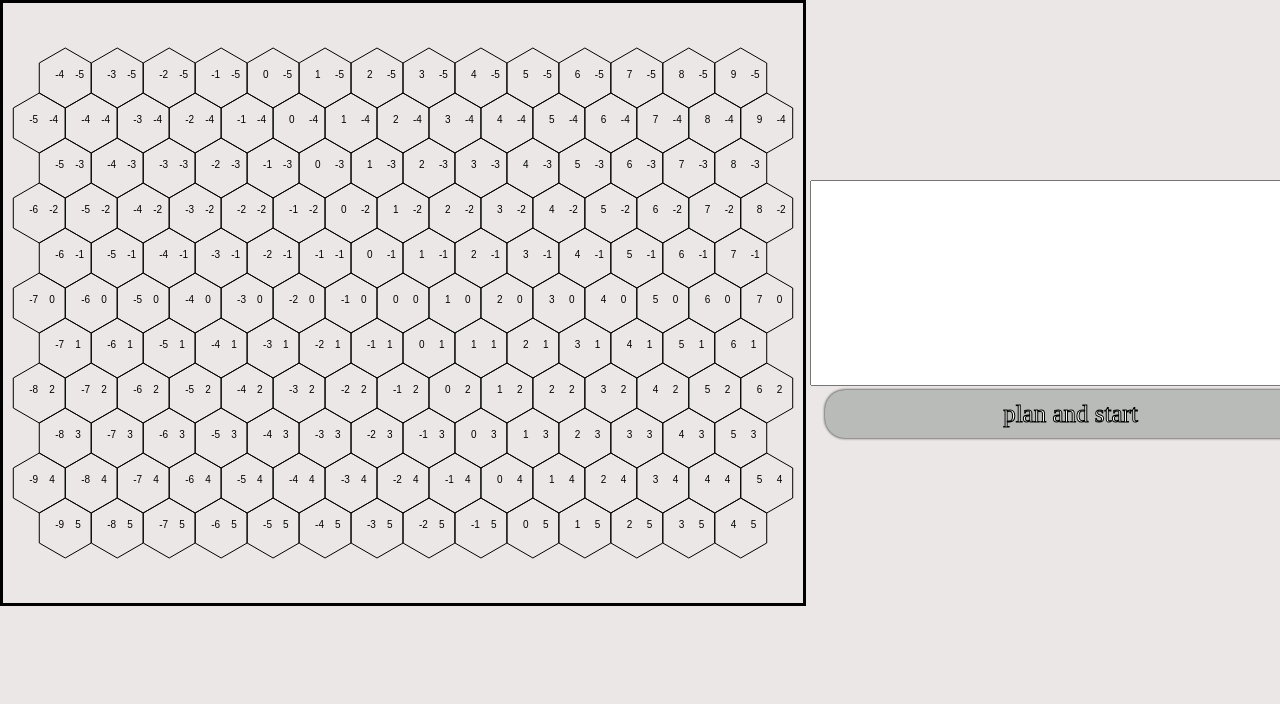
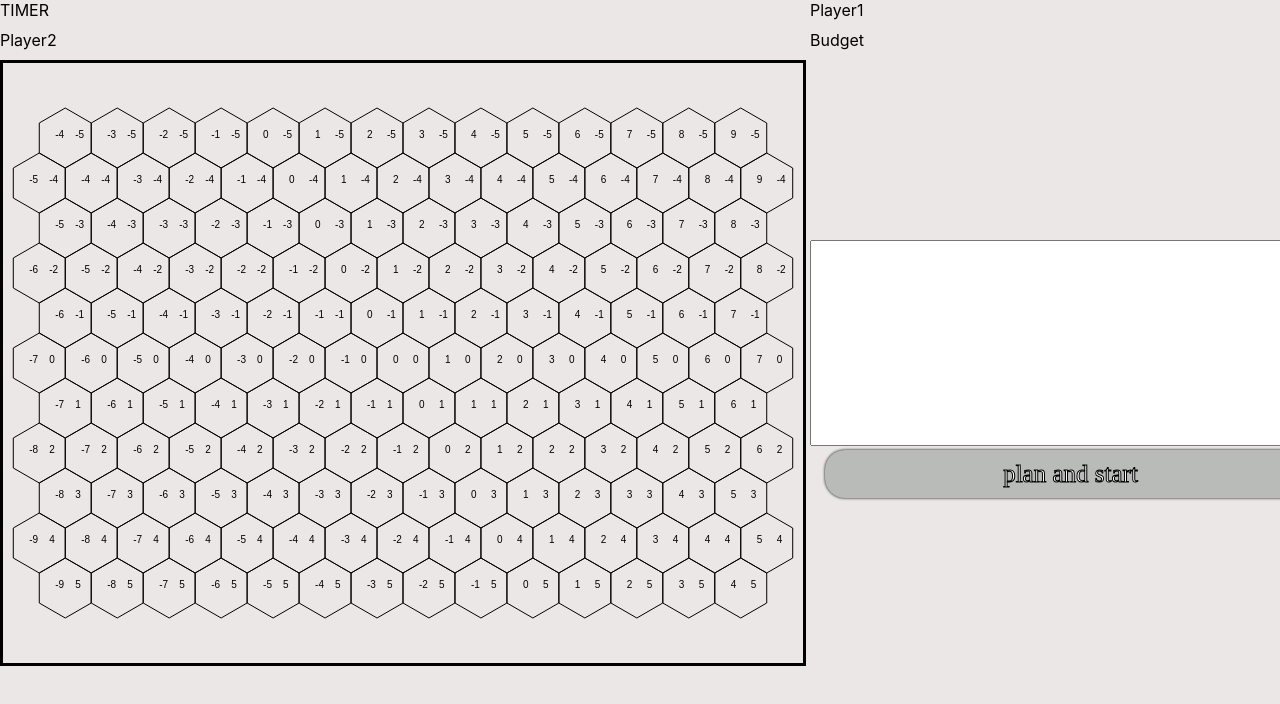
Before and after one commit to BezTTTT/PJOOP-Front, a React (Create React App) app: page / in a window 1280 px wide. Both pictures are taken after a click on the button "START". Shown: the top 704 px of the page. Built offline with nearby package versions, Linux system fonts and the light colour scheme.

Commit message:
try on 4 div UI components

```diff
--- a/src/components/ingame/PlayMenu.jsx
+++ b/src/components/ingame/PlayMenu.jsx
@@ -6,15 +6,24 @@ export default class App extends React.Component {
   render() {
     return (
       <div className="grid-container">
-
-        <div><Canvas /></div>
+        <div>TIMER</div>
+        <div className="block">
+          <label>Player1</label>
+        </div>
+        <div className="block">
+          <label>Player2</label>
+        </div>
+        <div className="block">
+          <label>Budget</label>
+        </div>
+        <div>
+          <Canvas />
+        </div>
         <div className="rower">
           <textarea className="textArea"></textarea>
           <button className="submitButton">plan and start</button>
         </div>
-
-    </div>
-
+      </div>
     );
   }
 }
```
